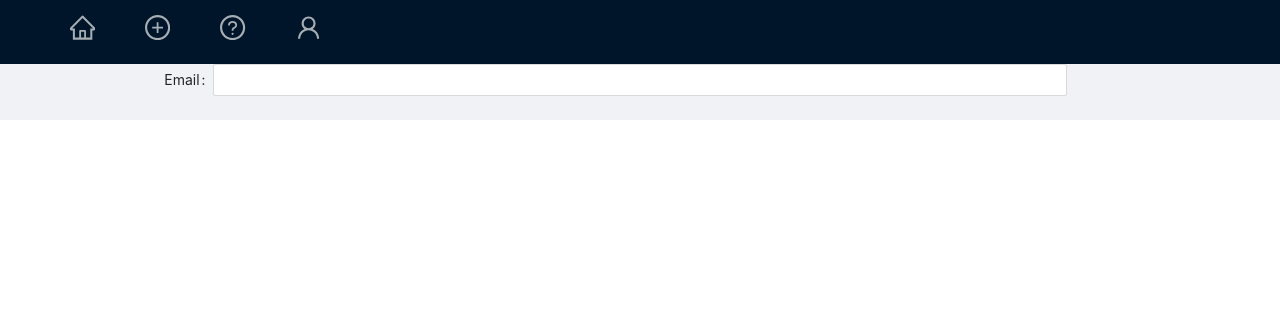
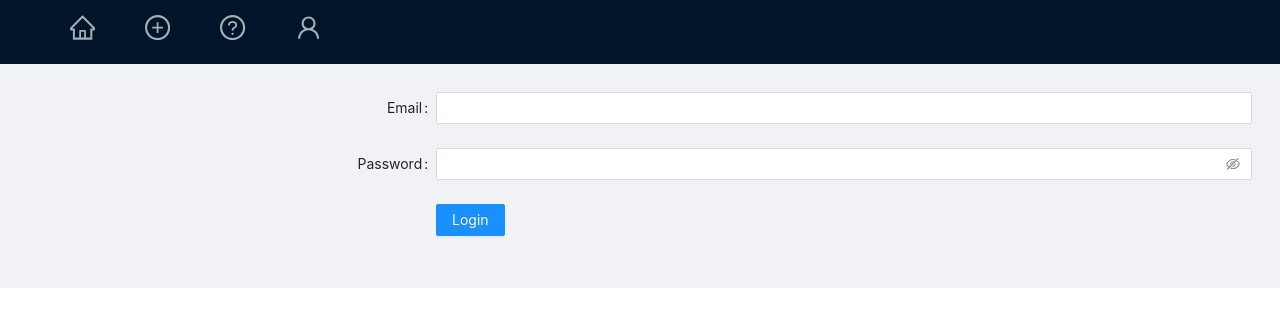
Before and after one commit to stolomeo/my-restaurant-list, a React (Create React App) app: page /login in a window 1280 px wide. Shown: the top 326 px of the page. Built offline with nearby package versions, Linux system fonts and the light colour scheme.

Commit message:
Added login form

```diff
--- a/src/components/Login.js
+++ b/src/components/Login.js
@@ -17,10 +17,20 @@ const app = initializeApp(firebaseConfig);
 
 export default function Login() {
   return (
-    <Form labelCol={{ span: 4 }} wrapperCol={{ span: 16 }}>
-      <Form.Item label="Email" name="email">
-        <Input />
-      </Form.Item>
-    </Form>
+    <section style={{ padding: "2em" }}>
+      <Form labelCol={{ span: 8 }} wrapperCol={{ span: 16 }}>
+        <Form.Item label="Email" name="email">
+          <Input />
+        </Form.Item>
+        <Form.Item label="Password" name="password">
+          <Input.Password />
+        </Form.Item>
+        <Form.Item wrapperCol={{ span: 16, offset: 8 }}>
+          <Button type="primary" htmlType="submit">
+            Login
+          </Button>
+        </Form.Item>
+      </Form>
+    </section>
   );
 }
```
